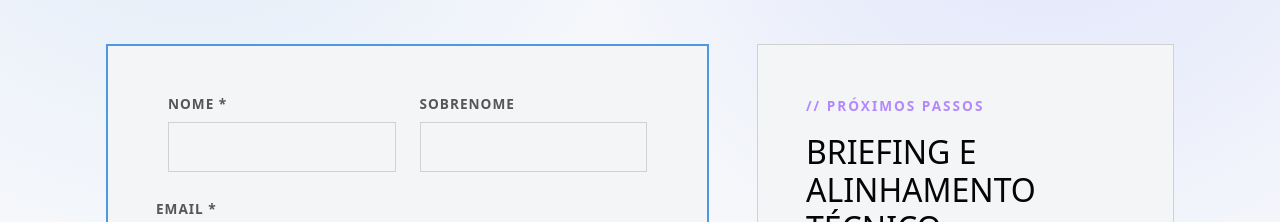
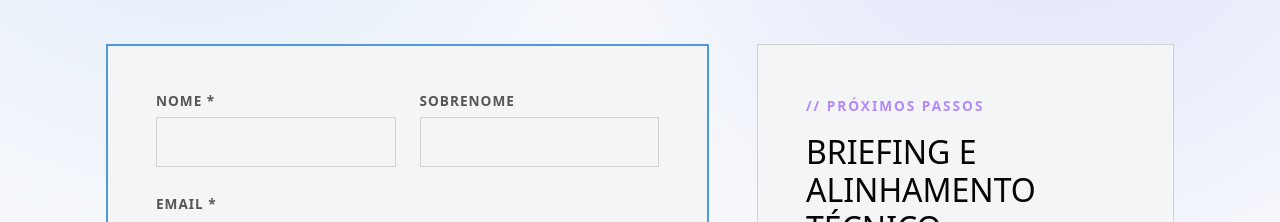
Before and after one commit to DunaTechLtda/Portifolio_frontend, a React (Vite) app: page /contato in a window 1280 px wide. Shown: the part 439-661 px from the top of the page. Built offline with nearby package versions, Linux system fonts and the light colour scheme.

Commit message:
Alterando Bootstrap para Flexbox simples nos campos de nome e sobrenome de contato

```diff
--- a/src/pages/Contact.jsx
+++ b/src/pages/Contact.jsx
@@ -115,20 +115,46 @@ export default function Contact({ theme, toggleTheme }) {
               >
                 <form onSubmit={handleSubmit} className="d-flex flex-column gap-4">
 
-                  {/* Estilos dos inputs adaptados para usar variáveis e inherit */}
-                  <div className="row g-4">
-                    <div className="col-md-6 d-flex flex-column">
-                      <label htmlFor="inputFirstName" className="form-label text-uppercase fw-bold text-secondary mb-2" style={{ letterSpacing: '1px', fontSize: '0.85rem' }}>Nome *</label>
-                      <input type="text" className="form-control mt-auto" id="inputFirstName" value={formData.inputFirstName} onChange={handleChange} required
+
+                  <div className="d-flex flex-column flex-md-row w-100" style={{ gap: '1.5rem' }}>
+
+                    <div className="d-flex flex-column w-100">
+                      <label
+                        htmlFor="inputFirstName"
+                        className="form-label text-uppercase fw-bold text-secondary"
+                        style={{ letterSpacing: '1px', fontSize: '0.85rem', lineHeight: '1', marginBottom: '10px' }}
+                      >
+                        Nome *
+                      </label>
+                      <input
+                        type="text"
+                        className="form-control"
+                        id="inputFirstName"
+                        value={formData.inputFirstName}
+                        onChange={handleChange}
+                        required
                         style={{ backgroundColor: 'transparent', border: '1px solid var(--brutal-border)', borderRadius: '0', color: 'var(--brutal-text)', padding: '12px' }}
                       />
                     </div>
-                    <div className="col-md-6 d-flex flex-column">
-                      <label htmlFor="inputLastName" className="form-label text-uppercase fw-bold text-secondary mb-2" style={{ letterSpacing: '1px', fontSize: '0.85rem' }}>Sobrenome</label>
-                      <input type="text" className="form-control mt-auto" id="inputLastName" value={formData.inputLastName} onChange={handleChange}
+
+                    <div className="d-flex flex-column w-100">
+                      <label
+                        htmlFor="inputLastName"
+                        className="form-label text-uppercase fw-bold text-secondary"
+                        style={{ letterSpacing: '1px', fontSize: '0.85rem', lineHeight: '1', marginBottom: '10px' }}
+                      >
+                        Sobrenome
+                      </label>
+                      <input
+                        type="text"
+                        className="form-control"
+                        id="inputLastName"
+                        value={formData.inputLastName}
+                        onChange={handleChange}
                         style={{ backgroundColor: 'transparent', border: '1px solid var(--brutal-border)', borderRadius: '0', color: 'var(--brutal-text)', padding: '12px' }}
                       />
                     </div>
+
                   </div>
 
                   <div>
```
